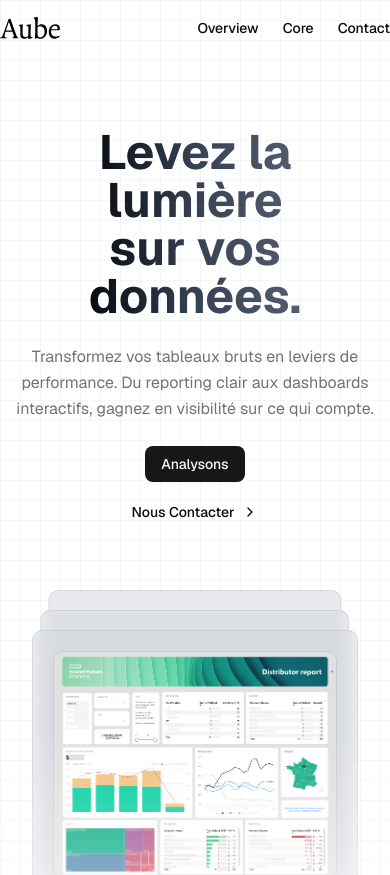
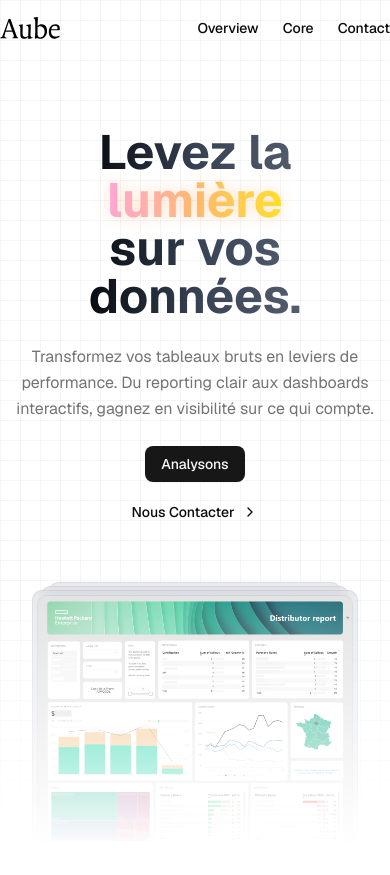
Before and after one commit to clement-horesh/my-aube, a Next.js app: page / in a window 390 px wide. Shown: the top 875 px of the page. Built offline with nearby package versions, Linux system fonts and the light colour scheme.

Commit message:
Responsive hero img

```diff
--- a/src/components/hero-image.tsx
+++ b/src/components/hero-image.tsx
@@ -21,23 +21,23 @@ export function HeroImage() {
   }, []);
 
   return (
-    <div className="pt-25 w-full max-w-7xl h-150 overflow-hidden relative z-20">
+    <div className="pt-15 sm:pt-20 lg:pt-25 w-full max-w-7xl h-80 sm:h-120 lg:h-150 overflow-hidden relative z-20">
       <div className="relative max-w-[91%] mx-auto">
         {/* Background cards for stacked effect - vertical stacking with scaling */}
         <div
-          className={`absolute -top-10 left-1/2 transform backdrop-blur-xs -translate-x-1/2 w-[90%] h-full bg-gray-300/50 dark:bg-gray-800/50 rounded-lg border border-gray-600/10 dark:border-gray-300/10 scale-100 transition-all duration-1000 ease-out ${
+          className={`absolute -top-2 sm:-top-4 lg:-top-10 left-1/2 transform backdrop-blur-xs -translate-x-1/2 w-[90%] h-full bg-gray-300/50 dark:bg-gray-800/50 rounded-lg border border-gray-600/10 dark:border-gray-300/10 scale-100 transition-all duration-1000 ease-out ${
             showCard1 ? 'opacity-100 translate-y-0' : 'opacity-0 translate-y-4'
           }`}
         ></div>
         <div
-          className={`absolute -top-5 left-1/2 transform backdrop-blur-xs -translate-x-1/2 w-[95%] h-full bg-gray-300/50 dark:bg-gray-800/50 rounded-lg border border-gray-600/10 dark:border-gray-300/10 scale-100 transition-all duration-1000 ease-out ${
+          className={`absolute -top-1 sm:-top-2 lg:-top-5 left-1/2 transform backdrop-blur-xs -translate-x-1/2 w-[95%] h-full bg-gray-300/50 dark:bg-gray-800/50 rounded-lg border border-gray-600/10 dark:border-gray-300/10 scale-100 transition-all duration-1000 ease-out ${
             showCard2 ? 'opacity-100 translate-y-0' : 'opacity-0 translate-y-4'
           }`}
         ></div>
 
         {/* Main card */}
         <div
-          className={`relative bg-gray-300/50 dark:bg-gray-800/50 rounded-lg border border-gray-600/10 backdrop-blur-xs dark:border-gray-300/10 p-5 transition-all duration-1000 ease-out ${
+          className={`relative bg-gray-300/50 dark:bg-gray-800/50 rounded-lg border border-gray-600/10 backdrop-blur-xs dark:border-gray-300/10 p-1 sm:p-2 lg:p-5 transition-all duration-1000 ease-out ${
             showMainCard ? 'opacity-100 translate-y-0' : 'opacity-0 translate-y-4'
           }`}
         >
--- a/src/components/hero-text.tsx
+++ b/src/components/hero-text.tsx
@@ -6,7 +6,7 @@ export function HeroText() {
   return (
     <div className="flex flex-col gap-6 lg:gap-4 text-center sm:text-left relative z-20">
       <h1 className="text-5xl sm:text-5xl lg:text-6xl max-w-3xl font-bold bg-gradient-to-r from-black via-gray-700 to-gray-500 dark:from-gray-400 dark:via-gray-200 dark:to-white bg-clip-text text-transparent leading-none">
-      Levez la lumière <br/>sur vos données.
+      Levez la <span className="bg-gradient-to-r from-pink-300 via-orange-300 to-yellow-300 bg-clip-text text-transparent drop-shadow-[0_0_8px_rgba(251,146,60,0.3)] dark:drop-shadow-[0_0_10px_rgba(251,146,60,0.4)] animate-[pulse_2s_ease_forwards]">lumière</span> <br/>sur vos données.
 
       </h1>
       <p className="text-base sm:text-lg max-w-2xl text-muted-foreground leading-relaxed">
```
